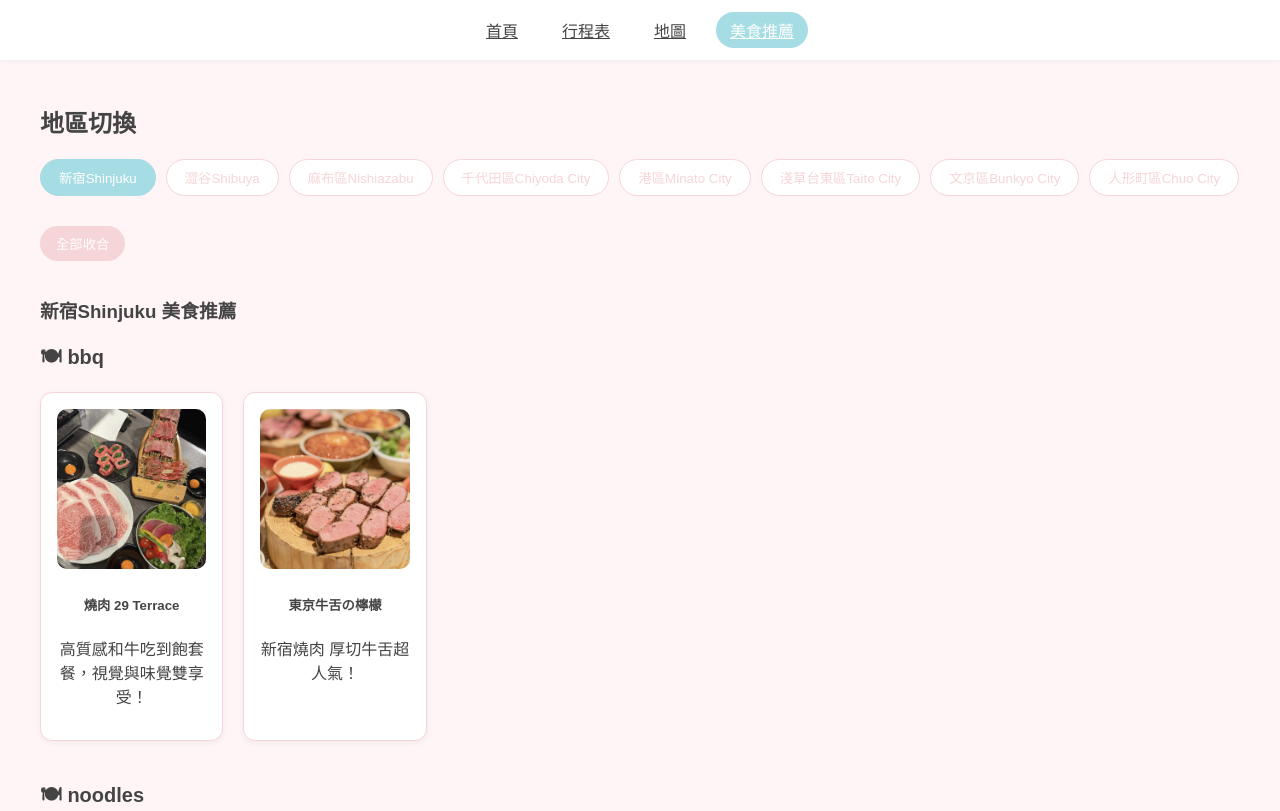
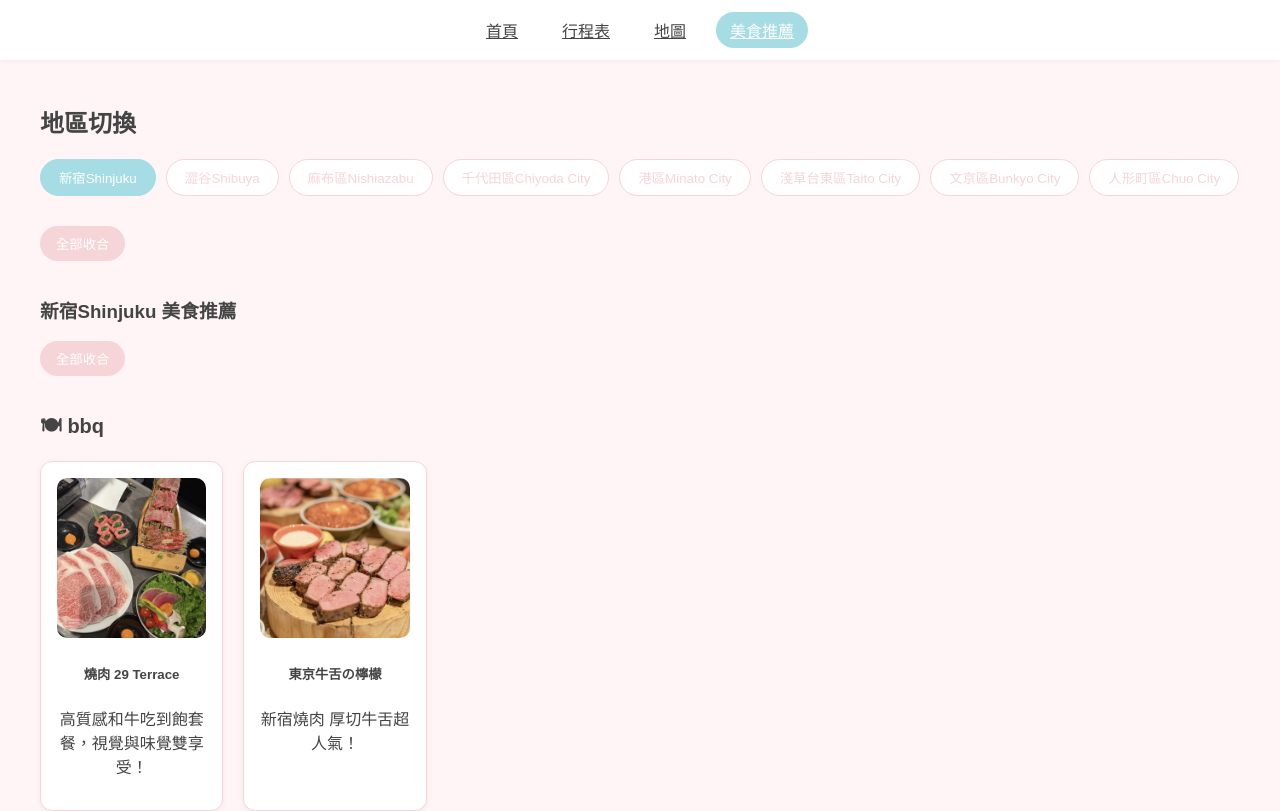
Before and after one commit to Fxiang68/japan-travel, a Vue app: page /food in a window 1280 px wide. Shown: the top 811 px of the page. Built offline with nearby package versions, Linux system fonts and the light colour scheme; a web font is replaced by a local one.

Commit message:
fix: add vue-router

```diff
--- a/src/views/Food.vue
+++ b/src/views/Food.vue
@@ -216,6 +216,9 @@ const foodData = {
         {{ isAllExpanded ? "全部收合" : "全部展開" }}
       </button>
       <h3>{{ currentRegion }} 美食推薦</h3>
+      <button class="toggle-all-btn" @click="toggleAllCategories(currentRegion)">
+        {{ isAllExpanded ? "全部收合" : "全部展開" }}
+      </button>
 
       <div v-for="(items, category) in foodData[currentRegion]" :key="category" class="category-section">
         <h4 class="category-title">🍽 {{ category }}</h4>
```
